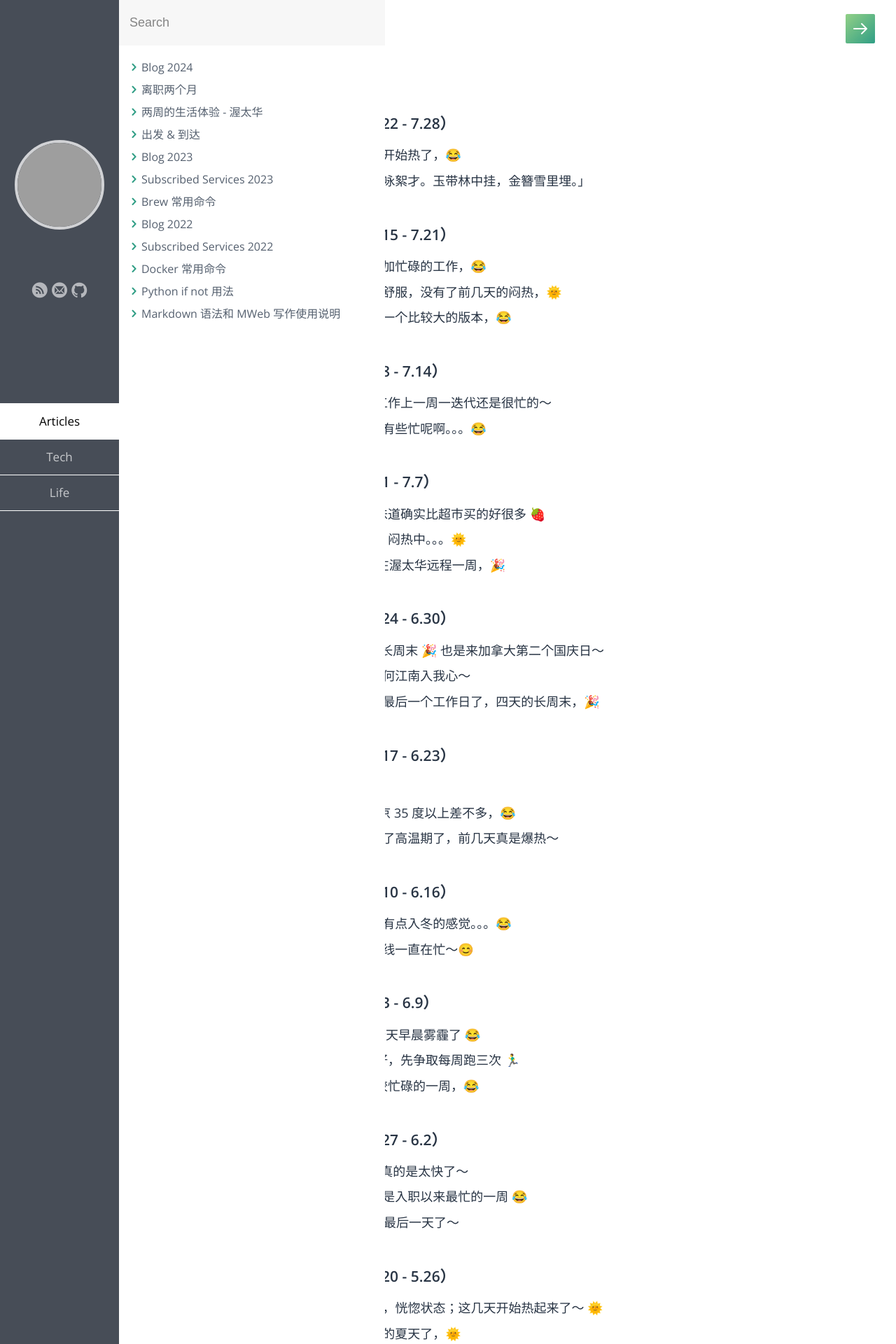
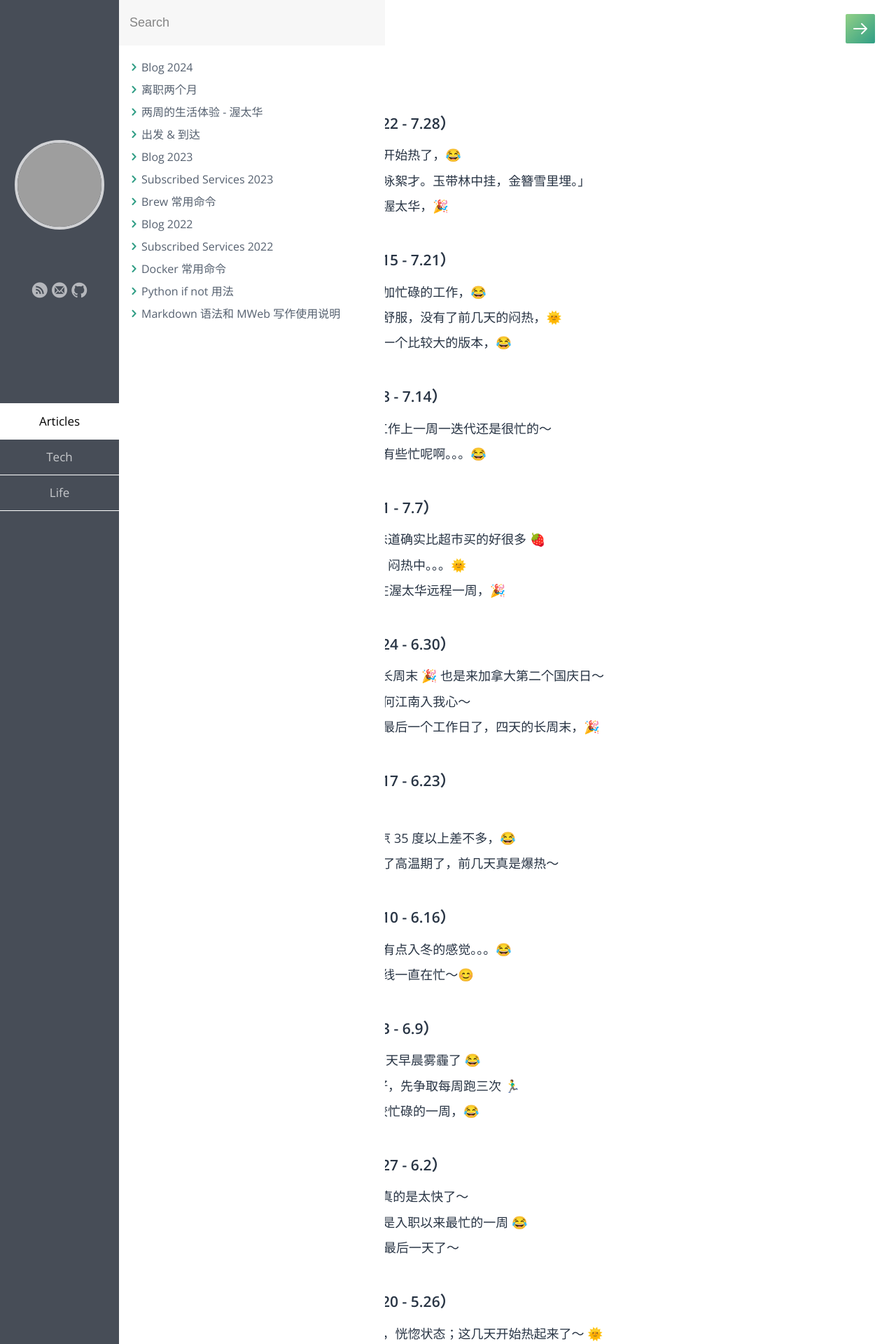
Before and after one commit to samxupeiran/samxupeiran.github.io, a Jekyll site: the page built from _posts/life/2024-01-02-my-blog.md, in a window 1280 px wide. Shown: the top 1920 px of the page at 70% size. Built offline with Jekyll 4.4.1, drawn with Linux system fonts in a browser that asks for light colours; some web fonts are replaced; some of the changed text lies outside the part shown; grey boxes are pictures that could not be loaded.

Commit message:
feat: add weekly blog 7/26

```diff
--- a/_posts/life/2024-01-02-my-blog.md
+++ b/_posts/life/2024-01-02-my-blog.md
@@ -9,6 +9,7 @@ tags: Blog
 - ### 2024 年 7 月 第 4 周（7.22 - 7.28）
      - 7.22 以为凉快了，结果又开始热了，😂
      - 7.25 「可叹停机德，堪怜咏絮才。玉带林中挂，金簪雪里埋。」
+     - 7.26 今天周五了，明天回渥太华，🎉
 
 - ### 2024 年 7 月 第 3 周（7.15 - 7.21）
      - 7.15 最近一直高温中，外加忙碌的工作，😂
```
